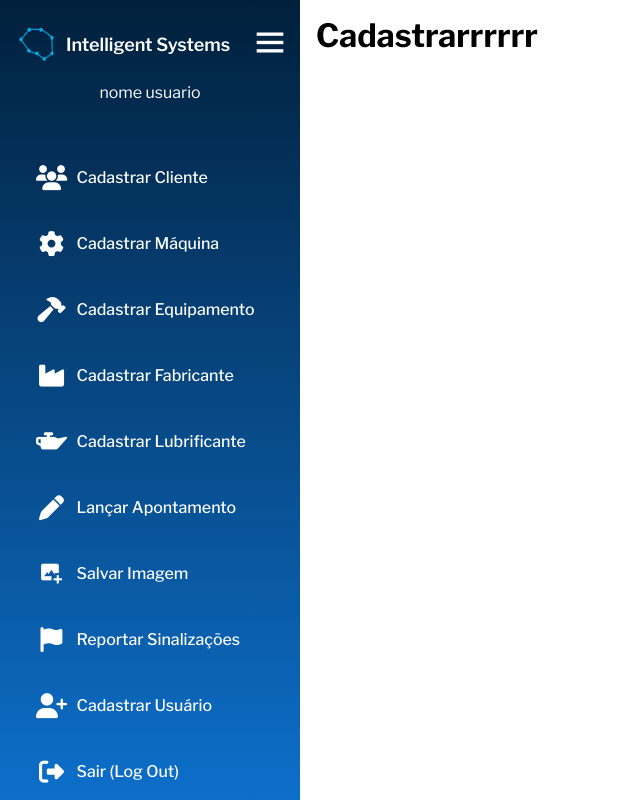
After one commit to devnanabe/Saggezza---Projeto-de-Sistema, a PHP site: page /Administrador/homeadmin.html in a window 1280 px wide. The commit adds this page. Shown: the whole page, without its empty margins (0-640 px from the left). Run offline with PHP 8.4, Linux system fonts and the light colour scheme; some libraries are stand-ins or nearby versions.

Commit message:
Adicionando menu do admin
Adicionei a primeira versão do menu, ainda faltam alguns ajustes.

```diff
--- /dev/null
+++ b/Administrador/homeadmin.css
@@ -0,0 +1,197 @@
+@import url('https://fonts.googleapis.com/css2?family=Libre+Franklin:ital,wght@0,100..900;1,100..900&display=swap');
+
+* {
+    padding: 0;
+    margin: 0;
+    box-sizing: border-box;
+    font-family: "Libre Franklin", sans-serif;
+}
+
+body {
+    font-weight: 500;
+    background: white;
+}
+
+.sidebar {
+    position: absolute;
+    top: 0;
+    left: 0;
+    height: 100vh;
+    width: 300px;
+    background: linear-gradient(to bottom, #01203C, #0D6FCA);
+    padding: .4rem .8rem;
+    transition: all .0.7s ease;
+}
+
+.logo {
+    display: flex;
+    align-items: center;
+    margin-top: 1rem;
+}
+
+
+.img-logo {
+    max-width: 45px;
+    min-height: 45px;
+    width: 100%;
+    height: auto;
+    align-items: center;
+    justify-content: center;
+}
+
+.sidebar .img-logo {
+    margin-left: 0.2rem;
+}
+
+.nomelogo {
+    font-weight: 600;
+    font-size: 18px;
+    color: white;
+    margin-left: 5px;
+}
+
+.sidebar.active ~ .conteudo-principal {
+    left: 80px;
+    width: calc(100% - 80px);
+}
+
+.sidebar.active {
+    width: 80px;
+}
+
+.sidebar #btn-menu {
+    position: absolute;
+    color: white;
+    top: 1.1rem;
+    left: 90%;
+    font-size: 40px;
+    line-height: 50px;
+    transform: translateX(-50%);
+    cursor: pointer;
+
+    &:active{
+        color: #C2D5E5;
+    }
+}
+
+.sidebar.active #btn-menu {
+    position: absolute;
+    color: white;
+    top: 4.4rem;
+    left: 50%;
+    font-size: 40px;
+    line-height: 50px;
+    transform: translateX(-50%);
+    cursor: pointer;
+    margin-bottom: 3.5rem;
+
+    &:active{
+        color: #C2D5E5;
+    }
+}
+
+.sidebar.active .topo .logo .nomelogo {
+    display: none;
+}
+
+.user {
+    display: flex;
+    align-items: center;
+    margin: 1rem 0;
+    justify-content: center;
+}
+
+.user p {
+    color: white;
+    font-size: 16px;
+    font-weight: 400;
+    text-align: center;
+}
+
+.sidebar.active .topo .user {
+    display: none;
+}
+
+.sidebar ul li {
+    position: relative;
+    list-style-type: none;
+    height: 50px;
+    width: 90%;
+    margin: 1rem auto;
+    line-height: 50px;
+}
+
+.sidebar.active ul li {
+    top: 3.1rem;
+}
+
+.sidebar ul li a {
+    display: flex;
+    color: white;
+    align-items: center;
+    text-decoration: none;
+    border-radius: 0.8rem;
+
+    &:hover {
+        background-color: white;
+        color: #01203C;
+    }
+}
+
+.sidebar ul li a span {
+    cursor: pointer;
+    &:hover{
+        background-color: white;
+    }
+}
+
+
+.sidebar ul li a i {
+    min-width: 50px;
+    text-align: center;
+    font-size: 25px;
+    border-radius: 15px;
+    line-height: 50px;
+}
+
+.sidebar.active .item-menu {
+    display: none;
+}
+
+.sidebar ul li .tooltip {
+    position: absolute;
+    font-size: 16px;
+    color: white;
+    background: #01203C;
+    left: 125px;
+    top: 50%;
+    transform: translate(-50%, -50%);
+    box-shadow: 0 0.5rem rgba(0, 0, 0, 0.2);
+    border-radius: .6rem;
+    padding: .4rem 1.2rem;
+    line-height: 1.8rem;
+    z-index: 20;
+    opacity: 0;
+}
+
+.sidebar.active ul li:hover .tooltip{
+    opacity: 1;
+}
+
+
+.conteudo-principal {
+    position: relative;
+    background-color: #ffff;
+    min-height: 100vh;
+    top: 0;
+    left: 300px;
+    transition: all 0.5s ease;
+    width: calc(100% - 300px);
+    padding: 1rem;
+}
+
+
+.container {
+    display: flex;
+    justify-content: space-between;
+}
--- /dev/null
+++ b/Administrador/homeadmin.html
@@ -0,0 +1,124 @@
+<!DOCTYPE html>
+<html lang="pt-br">
+<head>
+    <title>Administrador</title>
+    <meta charset="utf-8">
+    <link rel="stylesheet" href="homeadmin.css" media="screen"/>
+    <link href='https://unpkg.com/boxicons@2.1.4/css/boxicons.min.css' rel='stylesheet'>
+    <script src="https://kit.fontawesome.com/f9ec6cbf8e.js" crossorigin="anonymous"></script>
+</head>
+<body>
+    <main>
+        <div class="sidebar"> <!-- Construção do menu lateral -->
+            <div class="topo">
+                <div class="logo">
+                    <img class="img-logo" src="../Imagens/logo-sem-nome.png" alt="Logo sem título"> <!-- Para puxar uma imagem que está na outra pasta, temos que usar .. primeiro-->
+                    <span class="nomelogo">Intelligent Systems</span>
+                </div>
+                <i class='bx bx-menu' id="btn-menu"></i>
+                <div class="user">
+                    <p class="nomeusuario">nome usuario</p>
+                </div>
+            </div>
+            <br>
+            <ul>
+                <!--Cadastrar clientes-->
+                <li>
+                    <a href="#">
+                        <i class="fa-solid fa-users" id="cadcliente"></i>
+                        <span class="item-menu">Cadastrar Cliente</span>
+                    </a>
+                    <span class="tooltip">Cadastrar Cliente</span>
+                </li>
+                <!--Cadastrar máquinas-->
+                <li>
+                    <a href="#">
+                        <i class="fa-solid fa-gear"></i>
+                        <span class="item-menu">Cadastrar Máquina</span>
+                    </a>
+                    <span class="tooltip">Cadastrar Máquina</span>
+                </li>
+                <!--Cadastrar equipamentos-->
+                <li>
+                    <a href="#">
+                        <i class="fa-solid fa-hammer"></i>
+                        <span class="item-menu">Cadastrar Equipamento</span>
+                    </a>
+                    <span class="tooltip">Cadastrar Equipamento</span>
+                </li>
+                <!--Cadastrar fabricantes-->
+                <li>
+                    <a href="#">
+                        <i class="fa-solid fa-industry"></i>
+                        <span class="item-menu">Cadastrar Fabricante</span>
+                    </a>
+                    <span class="tooltip">Cadastrar Fabricante</span>
+                </li>
+                <!--Cadastrar lubrificantes-->
+                <li>
+                    <a href="#">
+                        <i class="fa-solid fa-oil-can"></i>
+                        <span class="item-menu">Cadastrar Lubrificante</span>
+                    </a>
+                    <span class="tooltip">Cadastrar Lubrificante</span>
+                </li>
+                <!--Lançar apontamentos-->
+                <li>
+                    <a href="#">
+                        <i class="fa-solid fa-pen"></i>
+                        <span class="item-menu">Lançar Apontamento</span>
+                    </a>
+                    <span class="tooltip">Lançar Apontamento</span>
+                </li>
+                <!--Salvar imagens-->
+                <li>
+                    <a href="#">
+                        <i class='bx bxs-image-add'></i>
+                        <span class="item-menu">Salvar Imagem</span>
+                    </a>
+                    <span class="tooltip">Salvar Imagem</span>
+                </li>
+                <!--Reportar sinalizações-->
+                <li>
+                    <a href="#">
+                        <i class="fa-solid fa-flag"></i>
+                        <span class="item-menu">Reportar Sinalizações</span>
+                    </a>
+                    <span class="tooltip">Reportar Sinalizações</span>
+                </li>
+                <!--Cadastrar usuários-->
+                <li>
+                    <a href="#">
+                        <i class="fa-solid fa-user-plus"></i>
+                        <span class="item-menu">Cadastrar Usuário</span>
+                    </a>
+                    <span class="tooltip">Cadastrar Usuário</span>
+                </li>
+                <!--Log-out -->
+                <li>
+                    <a href="#">
+                        <i class="fa-solid fa-right-from-bracket"></i>
+                        <span class="item-menu">Sair (Log Out)</span>
+                    </a>
+                    <span class="tooltip">Sair</span>
+                </li>
+            </ul>
+        </div>
+
+        <div class="conteudo-principal">
+            <div class="container">
+                <h1>Cadastrarrrrrr</h1>
+            </div>
+        </div>
+    </main>
+</body>
+<script>
+    //Configurando animação do menu
+    let btn = document.querySelector('#btn-menu');
+    let sidebar = document.querySelector('.sidebar');
+
+    btn.onclick = function() {
+        sidebar.classList.toggle('active');
+    };
+</script>
+</html>
--- a/index.css
+++ b/index.css
@@ -22,10 +22,12 @@ body {
 .form-container {
     width: 80%;
     max-width: 900px;
-    background-image: linear-gradient(to bottom, #267DCE, #0B4983);
+    background: linear-gradient(to bottom, #01203C, #0D6FCA);
     border-radius: 15px;
     display: flex;
+    box-shadow: 0px 4px 8px rgba(0, 0, 0, 0.1);
 }
+
 .img-login {
     max-width: 55%;
     flex: 1;
@@ -149,7 +151,6 @@ body {
     }
 }
 
-
 @media screen and (max-width: 768px) {
     .form-container {
         flex-direction: column;
```
